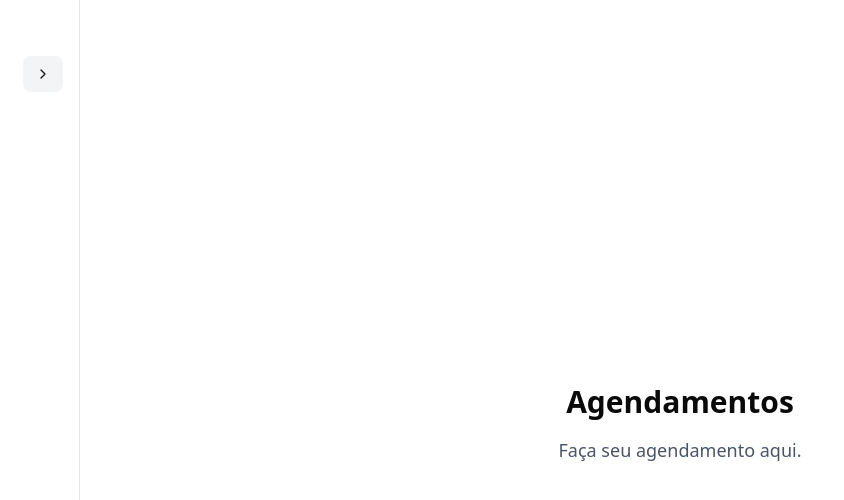
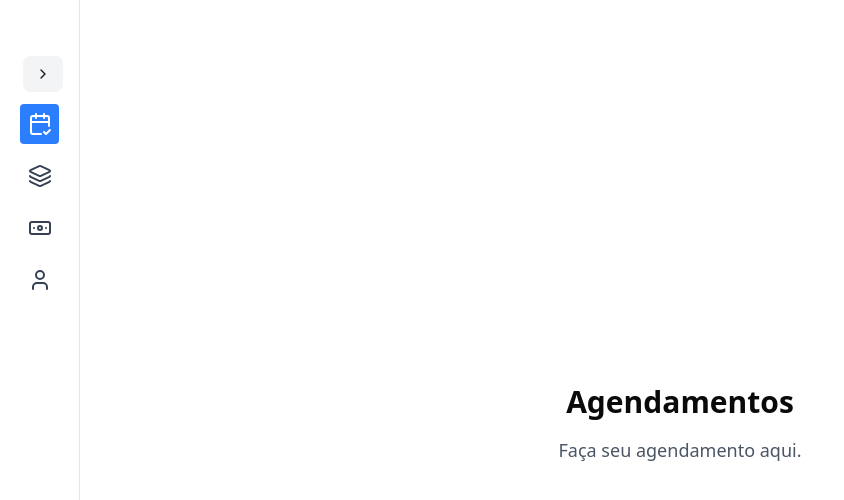
Before and after one commit to hugodieb/odontopro, a Next.js app: page /dashboard in a window 1280 px wide. Both pictures are taken after a click on the button 219 px from the left and 135 px from the top of the page. Shown: the top 500 px of the page, without its empty margins (0-844 px from the left). Built offline with nearby package versions, Linux system fonts and the light colour scheme.

Commit message:
mostrar só icones sidebar fechado para desktop

```diff
--- a/src/app/(panel)/dashboard/_components/sidebar.tsx
+++ b/src/app/(panel)/dashboard/_components/sidebar.tsx
@@ -45,18 +45,51 @@ export function SidebarDashboard({ children }: { children: React.ReactNode }) {
           alt="OdontoPro"
           priority
           quality={100}
-          style={{
-            width: 'auto',
-            height: 'auto'
-          }}
         />
         )}
       </div>
       <Button className="bg-gray-100 hover:bg-gray-50 text-zinc-900 self-end mb-2"
         onClick={() => setIsCollapsed(!isCollapsed)}
       >
-        {!isCollapsed ? <ChevronLeft className="w-12 h-12" /> : <ChevronRight className="w-12 h-12" />}
+        {!isCollapsed ? <ChevronLeft className="w-6 h-6" /> : <ChevronRight className="w-6 h-6" />}
       </Button>
+
+      {isCollapsed && (
+        <nav className="flex flex-col gap-1 overflow-hidden">
+
+            <SidebarLink
+              href="/dashboard"
+              icon={<CalendarCheck2 />}
+              label="Agendamentos"
+              pathname={pathname}
+              isCollapsed={isCollapsed}
+            />
+            <SidebarLink
+              href="/dashboard/services"
+              icon={<Layers />}
+              label="Serviços"
+              pathname={pathname}
+              isCollapsed={isCollapsed}
+            />
+
+            <SidebarLink
+              href="/dashboard/plans"
+              icon={<Banknote />}
+
+              label="Planos de Assinatura"
+              pathname={pathname}
+              isCollapsed={isCollapsed}
+            />
+            <SidebarLink
+              href="/dashboard/profile"
+              icon={<User />}
+              label="Meu Perfil"
+              pathname={pathname}
+              isCollapsed={isCollapsed}
+            />
+
+          </nav>
+      )}
 
       <Collapsible open={!isCollapsed} onOpenChange={setIsCollapsed}>
         <CollapsibleContent>
@@ -186,6 +219,7 @@ function SidebarLink({ href, icon, label, pathname, isCollapsed }: SidebarLinkPr
       <div className={clsx("flex items-center gap-2 w-full px-1 py-2 rounded transition-colors", {
         "bg-blue-500 text-white": pathname === href,
         "text-gray-700 hover:bg-gray-50": pathname !== href,
+        "justify-center": isCollapsed,
       })}>
 
         <span className="w-6 h-6">{icon}</span>
```
